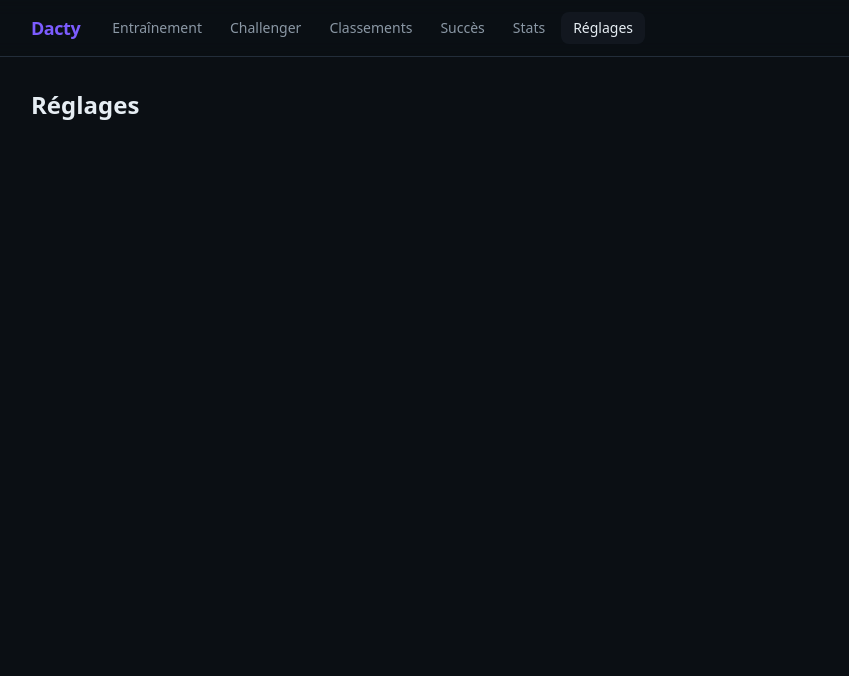
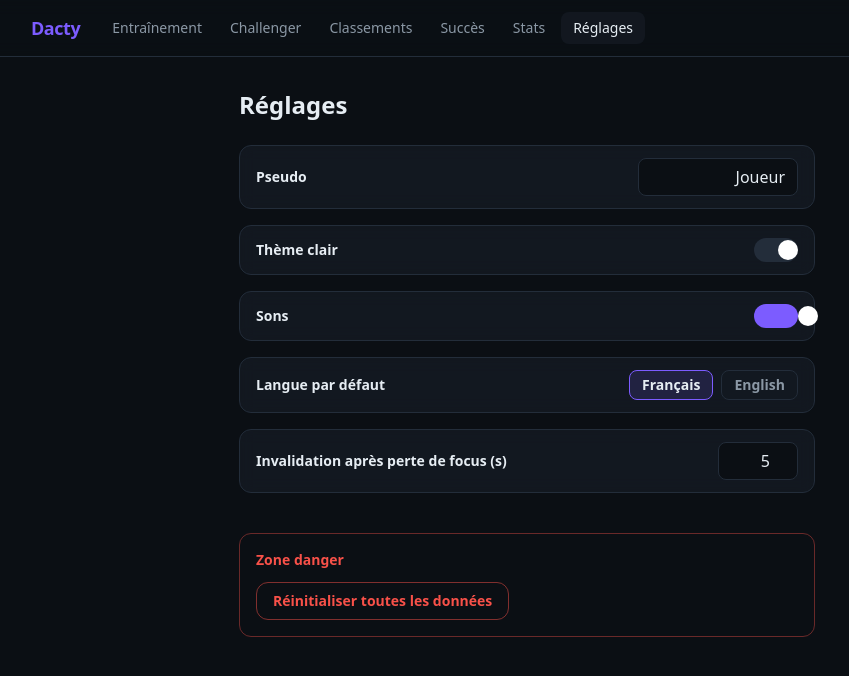
Before and after one commit to Lubachma/Dacty, a React (Vite) app: page /settings in a window 1280 px wide. Shown: the top 676 px of the page, without its empty margins (113-962 px from the left). Built offline with nearby package versions, Linux system fonts and the light colour scheme.

Commit message:
feat(settings): settings page with theme, sounds, danger zone

```diff
--- a/src/ui/pages/SettingsPage.tsx
+++ b/src/ui/pages/SettingsPage.tsx
@@ -1,3 +1,116 @@
+import { useState, type ReactNode } from 'react';
+import { db } from '@/db/db';
+import { useSettings } from '@/state/settingsStore';
+import { Toggle } from '@/ui/components/Toggle';
+
+function Row({ label, children }: { label: string; children: ReactNode }) {
+  return (
+    <div className="flex items-center justify-between gap-4 rounded-xl border border-line bg-surface px-4 py-3 backdrop-blur">
+      <span className="text-sm font-semibold">{label}</span>
+      {children}
+    </div>
+  );
+}
+
 export function SettingsPage() {
-  return <h1 className="text-2xl font-bold">Réglages</h1>;
+  const profile = useSettings((s) => s.profile);
+  const update = useSettings((s) => s.update);
+  const [pseudo, setPseudo] = useState(profile.pseudo);
+  const [confirming, setConfirming] = useState(false);
+
+  const savePseudo = () => {
+    const clean = pseudo.trim().slice(0, 30);
+    if (clean.length > 0 && clean !== profile.pseudo) void update({ pseudo: clean });
+    else setPseudo(profile.pseudo);
+  };
+
+  const resetAll = async () => {
+    if (!confirming) {
+      setConfirming(true);
+      setTimeout(() => setConfirming(false), 3000);
+      return;
+    }
+    db.close();
+    await db.delete();
+    location.reload();
+  };
+
+  return (
+    <div className="mx-auto flex max-w-xl flex-col gap-4">
+      <h1 className="mb-2 text-2xl font-bold">Réglages</h1>
+
+      <Row label="Pseudo">
+        <input
+          aria-label="Pseudo"
+          value={pseudo}
+          onChange={(e) => setPseudo(e.target.value)}
+          onBlur={savePseudo}
+          onKeyDown={(e) => e.key === 'Enter' && (e.target as HTMLInputElement).blur()}
+          maxLength={30}
+          className="w-40 rounded-lg border border-line bg-bg px-3 py-1.5 text-right"
+        />
+      </Row>
+
+      <Row label="Thème clair">
+        <Toggle
+          checked={profile.theme === 'light'}
+          onChange={(v) => void update({ theme: v ? 'light' : 'dark' })}
+          label="Thème clair"
+        />
+      </Row>
+
+      <Row label="Sons">
+        <Toggle
+          checked={profile.sounds}
+          onChange={(v) => void update({ sounds: v })}
+          label="Sons"
+        />
+      </Row>
+
+      <Row label="Langue par défaut">
+        <div className="flex gap-2">
+          {(['fr', 'en'] as const).map((l) => (
+            <button
+              key={l}
+              type="button"
+              onClick={() => void update({ defaultLanguage: l })}
+              className={`rounded-lg border px-3 py-1 text-sm font-bold transition-colors ${
+                profile.defaultLanguage === l ? 'border-accent bg-accent/15 text-text' : 'border-line text-muted'
+              }`}
+            >
+              {l === 'fr' ? 'Français' : 'English'}
+            </button>
+          ))}
+        </div>
+      </Row>
+
+      <Row label="Invalidation après perte de focus (s)">
+        <input
+          aria-label="Délai d'invalidation"
+          type="number"
+          min={1}
+          max={60}
+          value={profile.focusTimeoutSec}
+          onChange={(e) => {
+            const v = Math.round(Number(e.target.value));
+            if (v >= 1 && v <= 60) void update({ focusTimeoutSec: v });
+          }}
+          className="w-20 rounded-lg border border-line bg-bg px-3 py-1.5 text-right"
+        />
+      </Row>
+
+      <div className="mt-6 rounded-xl border border-err/40 p-4">
+        <p className="mb-3 text-sm font-bold text-err">Zone danger</p>
+        <button
+          type="button"
+          onClick={() => void resetAll()}
+          className={`rounded-xl px-4 py-2 text-sm font-bold transition-colors ${
+            confirming ? 'bg-err text-white' : 'border border-err/50 text-err'
+          }`}
+        >
+          {confirming ? 'Confirmer la suppression ?' : 'Réinitialiser toutes les données'}
+        </button>
+      </div>
+    </div>
+  );
 }
```
Also changed, not shown: 1 other file (tests, documents, lock files or other folders).
